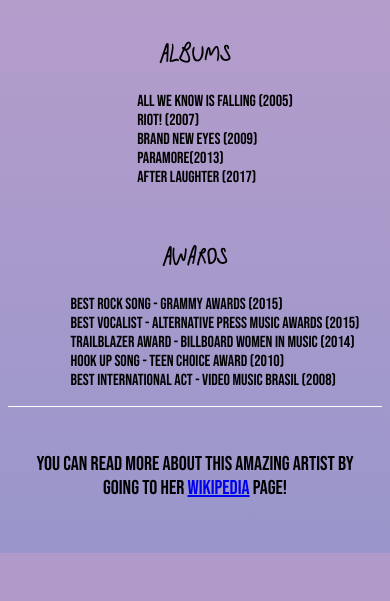
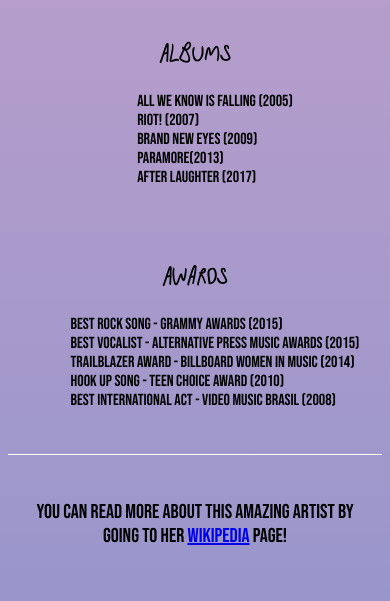
Before and after one commit to eloisasmorais/eloisasmorais.github.io, a PHP site: page / in a window 390 px wide. Shown: the part 718-1319 px from the top of the page. Before the commit the page ends 1271 px from the top, so only its background shows below. Run offline with PHP 8.4, Linux system fonts and the light colour scheme.

Commit message:
Fixing margin for the awards list

```diff
--- a/Tribute page/style.css
+++ b/Tribute page/style.css
@@ -89,6 +89,8 @@
 
 .list-2 {
     float: right;
+    margin-top: 20px;
+    margin-bottom: 20px;
 }
 
 .albums, .awards {
@@ -115,4 +117,8 @@
     .awards-list, .albums-list {
         list-style-type: none;
     }
+
+    .awards-list {
+        margin-bottom: 24px;
+    }
 }
```
